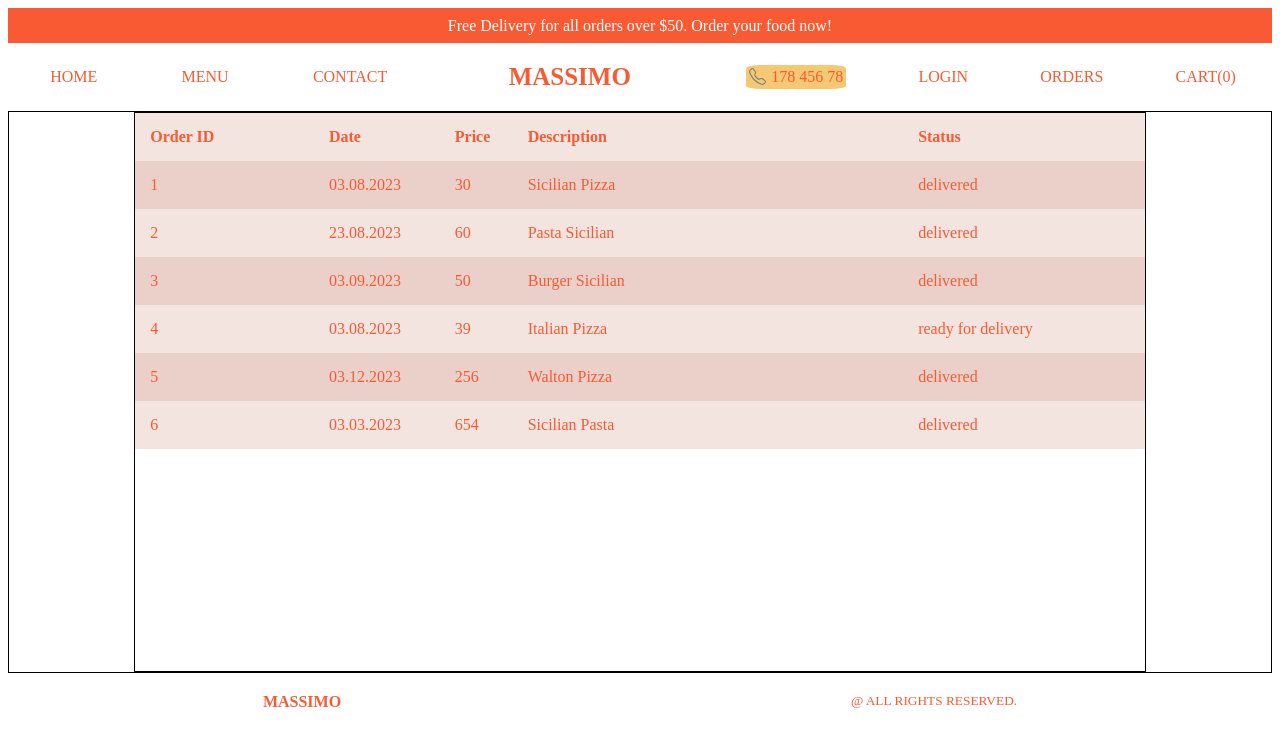
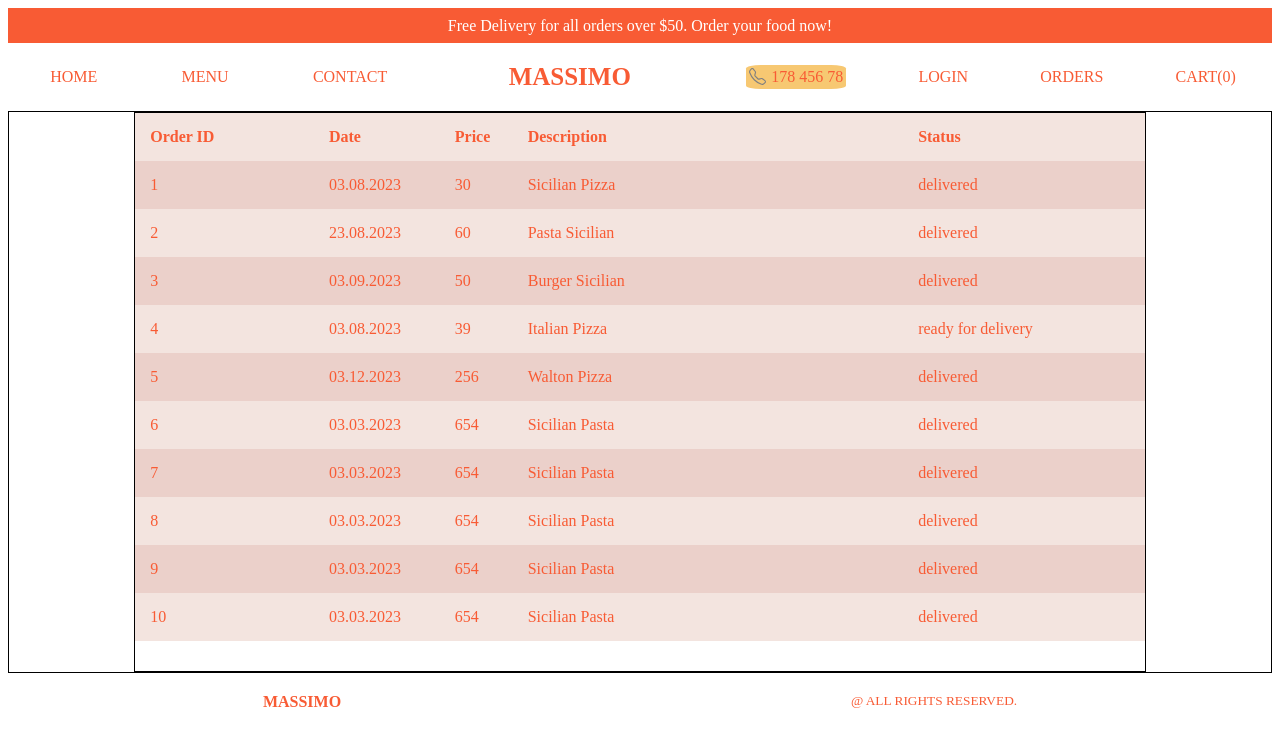
Before and after one commit to sabrinabu/restaurentapp2023, a React (Vite) app: page /orders in a window 1280 px wide. Shown: the top 746 px of the page. Built offline with nearby package versions, Linux system fonts and the light colour scheme.

Commit message:
added orders on navbar and added scroll option to orderlist

```diff
--- a/src/components/navbar/Navbar.tsx
+++ b/src/components/navbar/Navbar.tsx
@@ -26,7 +26,10 @@ export default function Navbar() {
             <span>178 456 78</span>
           </div>
           <div className="rightMenu">LOGIN</div>
-          <div className="rightMenu">ORDERS</div>
+          <Link to="/orders" className="rightMenu">
+            ORDERS
+          </Link>
+
           <Link to="/cart" className="rightMenu">
             CART({cart.products.length})
           </Link>
--- a/src/data.ts
+++ b/src/data.ts
@@ -45,6 +45,34 @@ export const orders: Orders = [
   },
   {
     id: 6,
+    date: "03.03.2023",
+    price: 654,
+    desc: "Sicilian Pasta",
+    status: "delivered",
+  },
+  {
+    id: 7,
+    date: "03.03.2023",
+    price: 654,
+    desc: "Sicilian Pasta",
+    status: "delivered",
+  },
+  {
+    id: 8,
+    date: "03.03.2023",
+    price: 654,
+    desc: "Sicilian Pasta",
+    status: "delivered",
+  },
+  {
+    id: 9,
+    date: "03.03.2023",
+    price: 654,
+    desc: "Sicilian Pasta",
+    status: "delivered",
+  },
+  {
+    id: 10,
     date: "03.03.2023",
     price: 654,
     desc: "Sicilian Pasta",
--- a/src/pages/orders/Orders.tsx
+++ b/src/pages/orders/Orders.tsx
@@ -23,7 +23,7 @@ export default function Orders() {
             rowtype={"headlines"}
           />
           {orders.map((item) => (
-            <Order item={item} rowtype={"row"} />
+            <Order item={item} rowtype={"row"} key={item.id} />
           ))}
         </div>
       </div>
--- a/src/pages/orders/orders.scss
+++ b/src/pages/orders/orders.scss
@@ -8,7 +8,7 @@
     .innerwrapper {
       width: 80%;
       border: 1px solid;
-
+      overflow: auto;
     }
   }
 }
```
